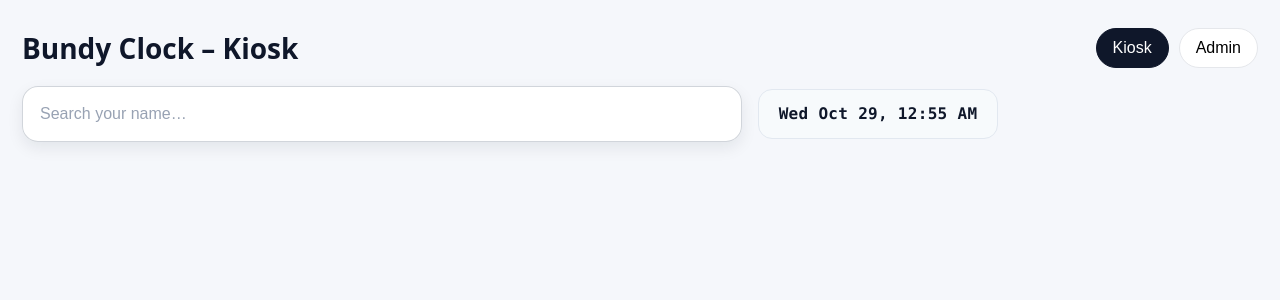
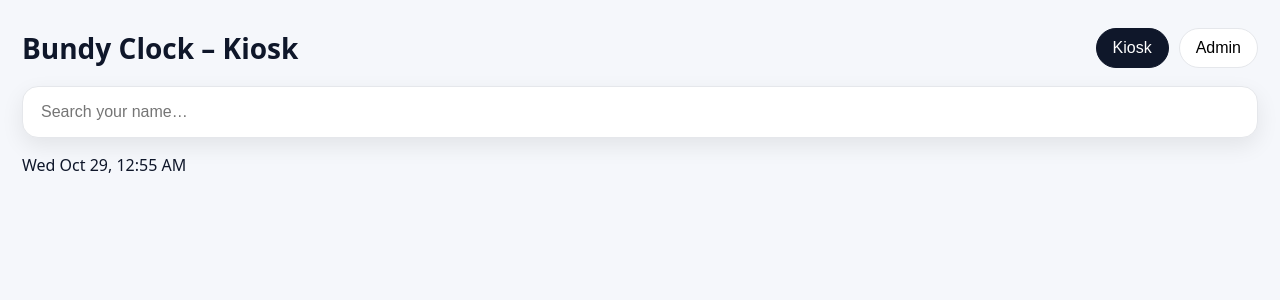
Before and after one commit to Gjoel/bundy-kiosk, a React (Vite) app: page / in a window 1280 px wide. Shown: the top 300 px of the page. Built offline with nearby package versions, Linux system fonts and the light colour scheme; no server answers; the database is empty.

Commit message:
Update Kiosk.jsx

```diff
--- a/src/Kiosk.jsx
+++ b/src/Kiosk.jsx
@@ -112,6 +112,7 @@ export default function Kiosk({ onSwitchTab }) {
 
   return (
     <div className="container">
+      {/* Top bar with tabs (unchanged) */}
       <div className="header">
         <h1>Bundy Clock – Kiosk</h1>
         <div className="tabs" aria-label="mode tabs">
@@ -120,17 +121,13 @@ export default function Kiosk({ onSwitchTab }) {
         </div>
       </div>
 
-      {diag && (
-        <div className="pill" style={{ marginBottom: 10 }}>
-          {diag}
-        </div>
-      )}
+      {diag && <div className="pill" style={{ marginBottom: 10 }}>{diag}</div>}
 
       {/* Toolbar: bubble search (half width) + clearer time */}
       <div className="toolbar">
         <input
           type="text"
-          className="input search-input"
+          className="input search-bubble"
           placeholder="Search your name…"
           value={q}
           onChange={(e) => setQ(e.target.value)}
@@ -176,7 +173,7 @@ function ClockChip() {
   useEffect(() => {
     const tick = () => {
       const now = new Date();
-      // Example: Wed 29 Oct 11:56 AM
+      // Example: Wed 29 Oct · 11:56 AM
       const fmt = now.toLocaleString(undefined, {
         weekday: "short",
         day: "2-digit",
@@ -192,5 +189,5 @@ function ClockChip() {
     return () => clearInterval(id);
   }, []);
 
-  return <div className="clock" aria-live="polite">{text}</div>;
+  return <div className="clock-bubble" aria-live="polite">{text}</div>;
 }
```
